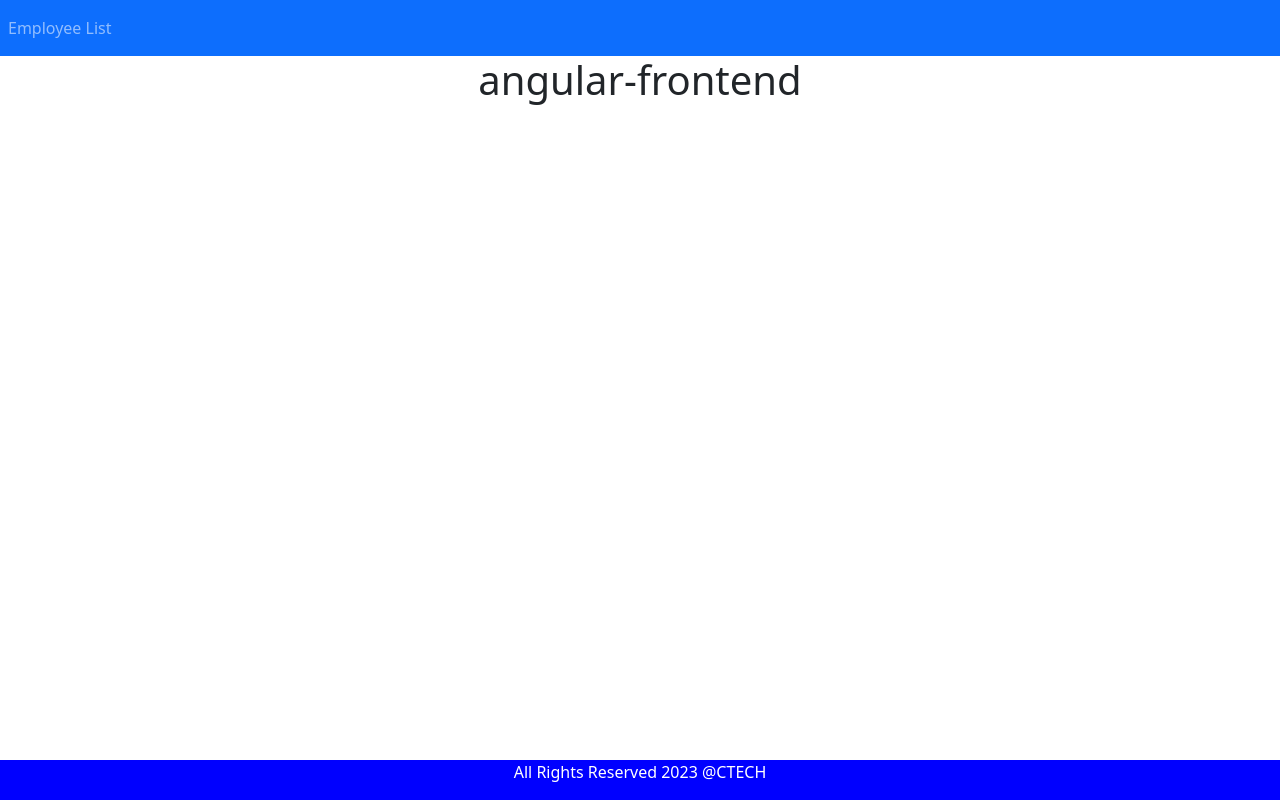
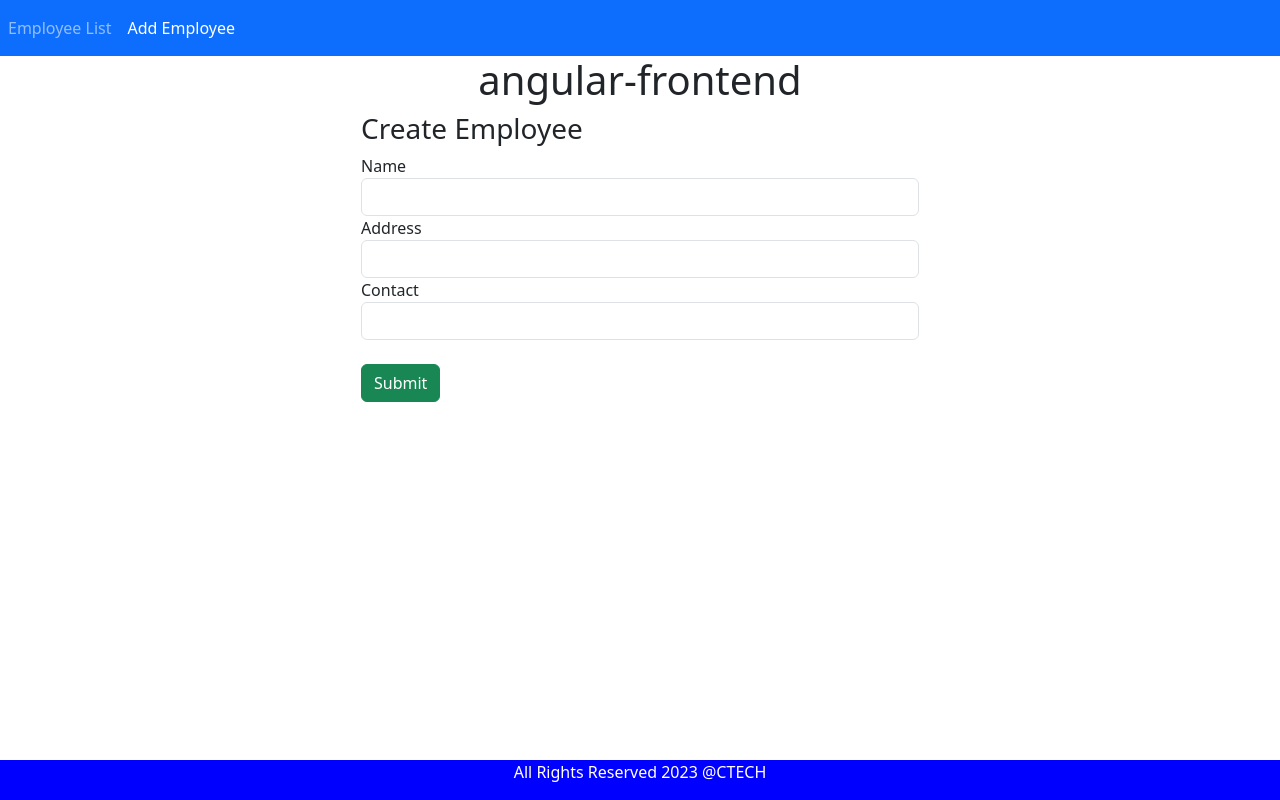
Before and after one commit to P-A-Chathura-Madhava/CRUD-employee-management-system-frontend, an Angular app: page /create-employee in a window 1280 px wide. Before the commit this address led to /. Built offline with nearby package versions, Linux system fonts and the light colour scheme.

Commit message:
apply add employee feature

```diff
--- a/src/app/app-routing.module.ts
+++ b/src/app/app-routing.module.ts
@@ -1,12 +1,14 @@
 import { NgModule } from '@angular/core';
 import { Routes, RouterModule } from '@angular/router';
 import { EmployeeListComponent } from './component/employee-list/employee-list.component';
+import { CreateEmployeeComponent } from './component/create-employee/create-employee.component';
 
 const routes: Routes = [
   {
     path: 'employees',
     component: EmployeeListComponent,
   },
+  { path: 'create-employee', component: CreateEmployeeComponent },
   {
     path: '',
     redirectTo: 'employees',
--- a/src/app/app.component.html
+++ b/src/app/app.component.html
@@ -3,6 +3,11 @@
     <li class="nav-item">
       <a routerLink="employees" routerLinkActive="active" class="nav-link"
         >Employee List</a
+      >
+    </li>
+    <li class="nav-item">
+      <a routerLink="create-employee" routerLinkActive="active" class="nav-link"
+        >Add Employee</a
       >
     </li>
   </ul>
@@ -13,8 +18,8 @@
   <router-outlet></router-outlet>
 </div>
 
-<footer class = "footer">
-  <div class = "container">
-      <span>All Rights Reserved 2023 @CTECH</span>
+<footer class="footer">
+  <div class="container">
+    <span>All Rights Reserved 2023 @CTECH</span>
   </div>
 </footer>
--- /dev/null
+++ b/src/app/component/create-employee/create-employee.component.html
@@ -0,0 +1,26 @@
+<div class="col-md-6 offset-md-3">
+    <h3> Create Employee </h3>
+    <form (ngSubmit) = "onSubmit()">
+
+        <div class="form-group">
+            <label> Name </label>
+            <input type="text" class ="form-control" id = "name"
+                [(ngModel)] = "employee.name" name = "name">
+        </div>
+
+        <div class="form-group">
+            <label> Address </label>
+            <input type="text" class ="form-control" id = "address"
+                [(ngModel)] = "employee.address" name = "address">
+        </div>
+
+        <div class="form-group">
+            <label> Contact </label>
+            <input type="text" class ="form-control" id = "contact"
+                [(ngModel)] = "employee.contact" name = "contact">
+        </div>
+        <br>
+        <button class = "btn btn-success" type ="submit">Submit</button>
+
+    </form>
+    </div>
--- /dev/null
+++ b/src/app/component/create-employee/create-employee.component.ts
@@ -0,0 +1,40 @@
+import { Component, OnInit } from '@angular/core';
+import { Router } from '@angular/router';
+import { Employee } from 'src/app/model/employee';
+import { EmployeeService } from 'src/app/service/employee.service';
+
+@Component({
+  selector: 'app-create-employee',
+  templateUrl: './create-employee.component.html',
+  styleUrls: ['./create-employee.component.css']
+})
+export class CreateEmployeeComponent implements OnInit {
+
+  employee: Employee = new Employee();
+
+  constructor(private employeeService: EmployeeService,
+    private router: Router) { }
+
+  ngOnInit(): void {
+  }
+
+  saveEmployee(){
+    // console.log("Working");
+    this.employeeService.createEmployee(this.employee).subscribe( data =>{
+      // console.log("working ---------------");
+      console.log(data);
+      this.goToEmployeeList();
+    },
+    error => console.log(error));
+  }
+
+  goToEmployeeList(){
+    this.router.navigate(['/employees']);
+  }
+
+  onSubmit(){
+    // console.log(this.employee);
+    this.saveEmployee();
+  }
+
+}
--- a/src/app/model/employee.ts
+++ b/src/app/model/employee.ts
@@ -1,5 +1,5 @@
 export class Employee {
-    id: number;
+    // id: number;
     name: string;
     address: string;
     contact: string;
--- a/src/app/service/employee.service.ts
+++ b/src/app/service/employee.service.ts
@@ -14,4 +14,8 @@ export class EmployeeService {
   getEmployeesList(): Observable<Employee[]> {
     return this.httpClient.get<Employee[]>(`${this.baseURL}`);
   }
+
+  createEmployee(employee: Employee): Observable<Object>{
+    return this.httpClient.post(`${this.baseURL}`, employee);
+  }
 }
```
Also changed, not shown: src/app/app.module.ts (+6 -2 lines), src/app/component/create-employee/create-employee.component.css (added), 1 other file (tests, documents, lock files or other folders).
